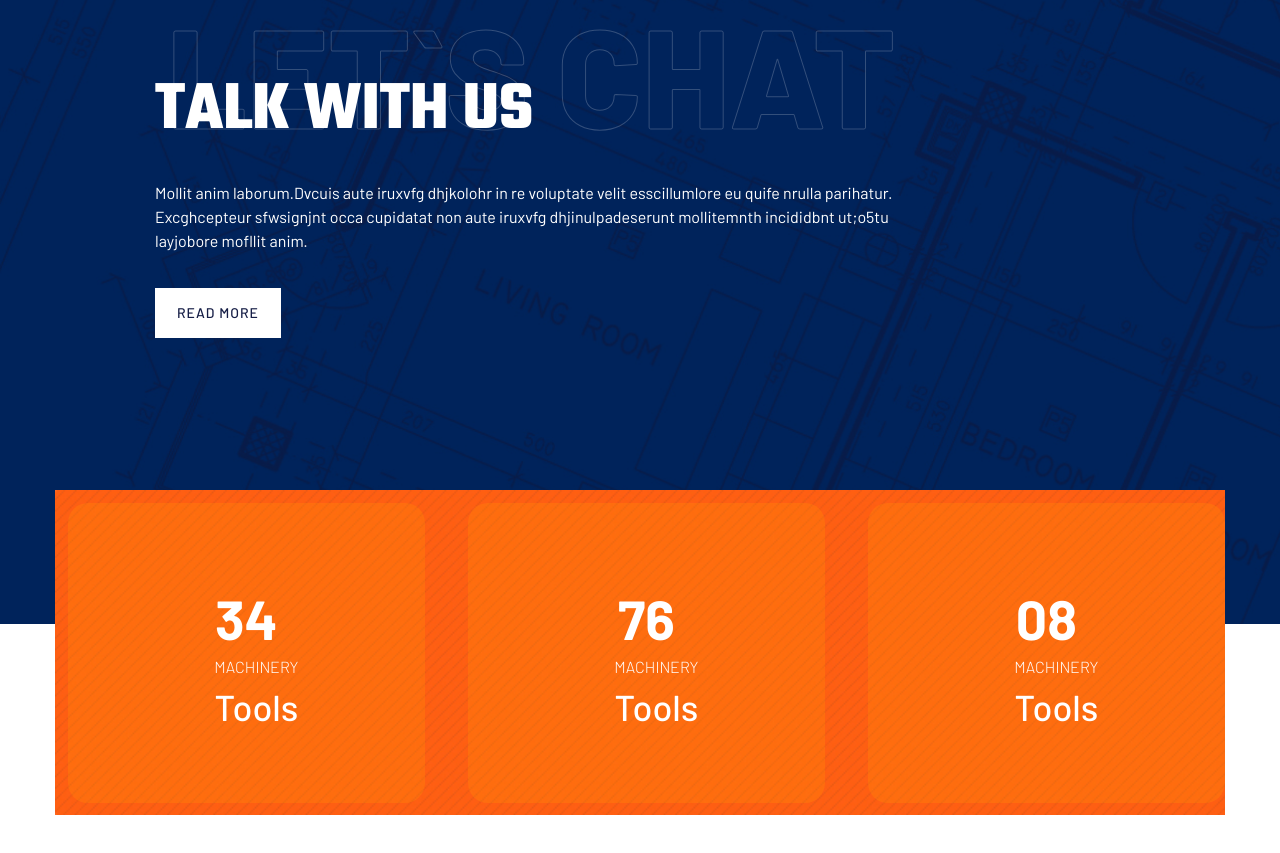
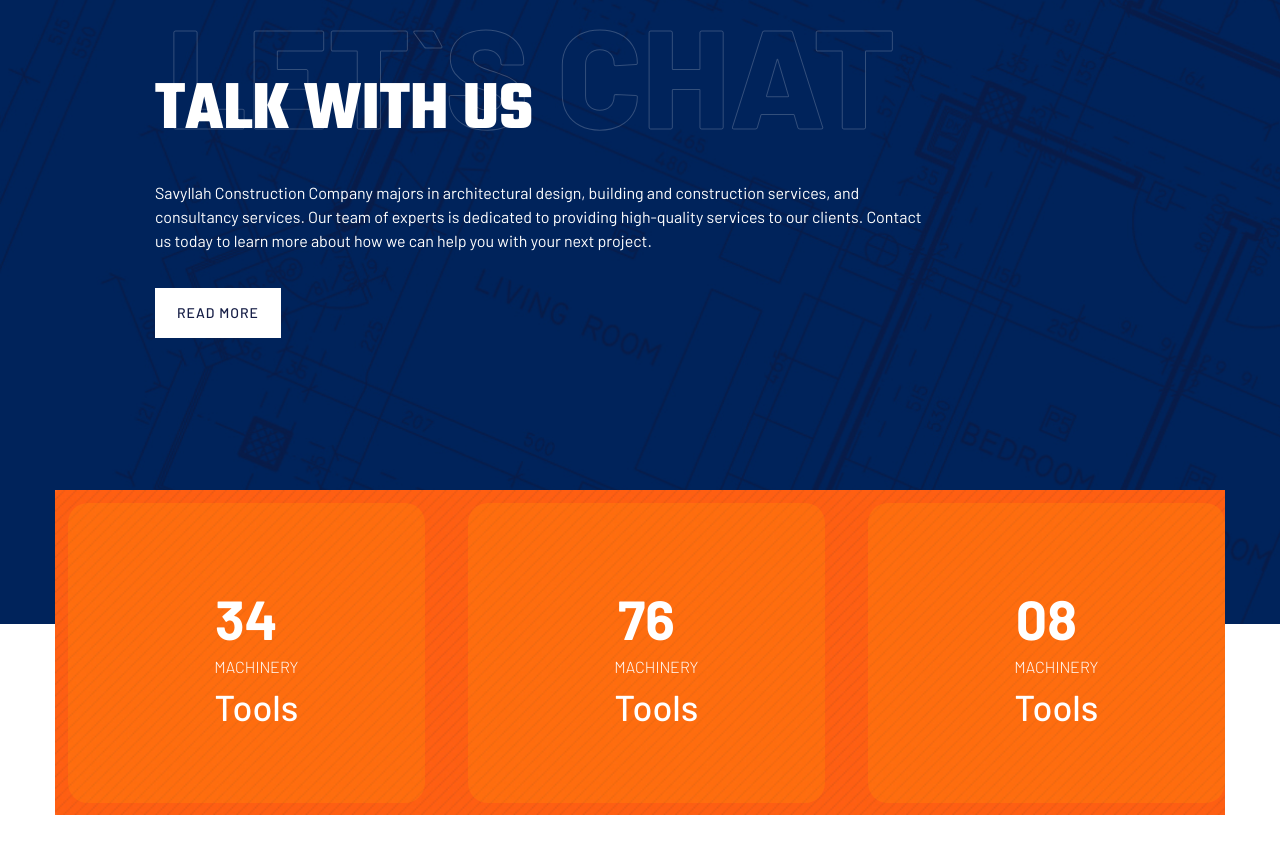
Before and after one commit to Peter-Kibet/savyllah_master_code, a website: page index.html in a window 1280 px wide. Shown: the part 5796-6649 px from the top of the page. Drawn offline with Linux system fonts and the light colour scheme; a script that the page names is missing.

Commit message:
Add documentation for savyllah construction company

```diff
--- a/index.html
+++ b/index.html
@@ -1260,11 +1260,11 @@
                     <span class="back-text">Let`s chat</span>
                   </div>
                   <p>
-                    Mollit anim laborum.Dvcuis aute iruxvfg dhjkolohr in re
-                    voluptate velit esscillumlore eu quife nrulla parihatur.
-                    Excghcepteur sfwsignjnt occa cupidatat non aute iruxvfg
-                    dhjinulpadeserunt mollitemnth incididbnt ut;o5tu layjobore
-                    mofllit anim.
+                    Savyllah Construction Company majors in architectural
+                    design, building and construction services, and consultancy
+                    services. Our team of experts is dedicated to providing
+                    high-quality services to our clients. Contact us today to
+                    learn more about how we can help you with your next project.
                   </p>
                   <a href="#" class="white-btn">read more</a>
                 </div>
```
Also changed, not shown: 1 other file.
